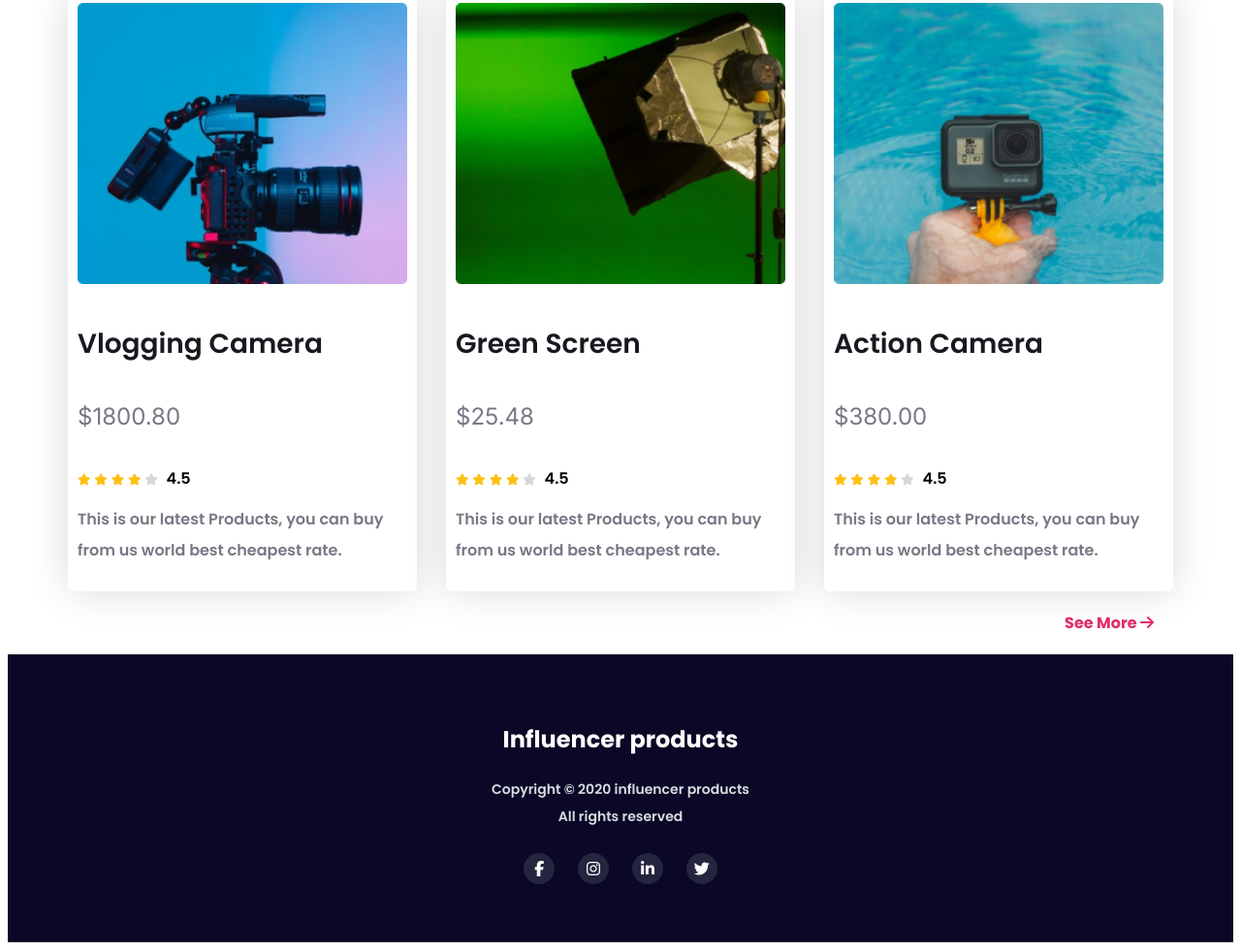
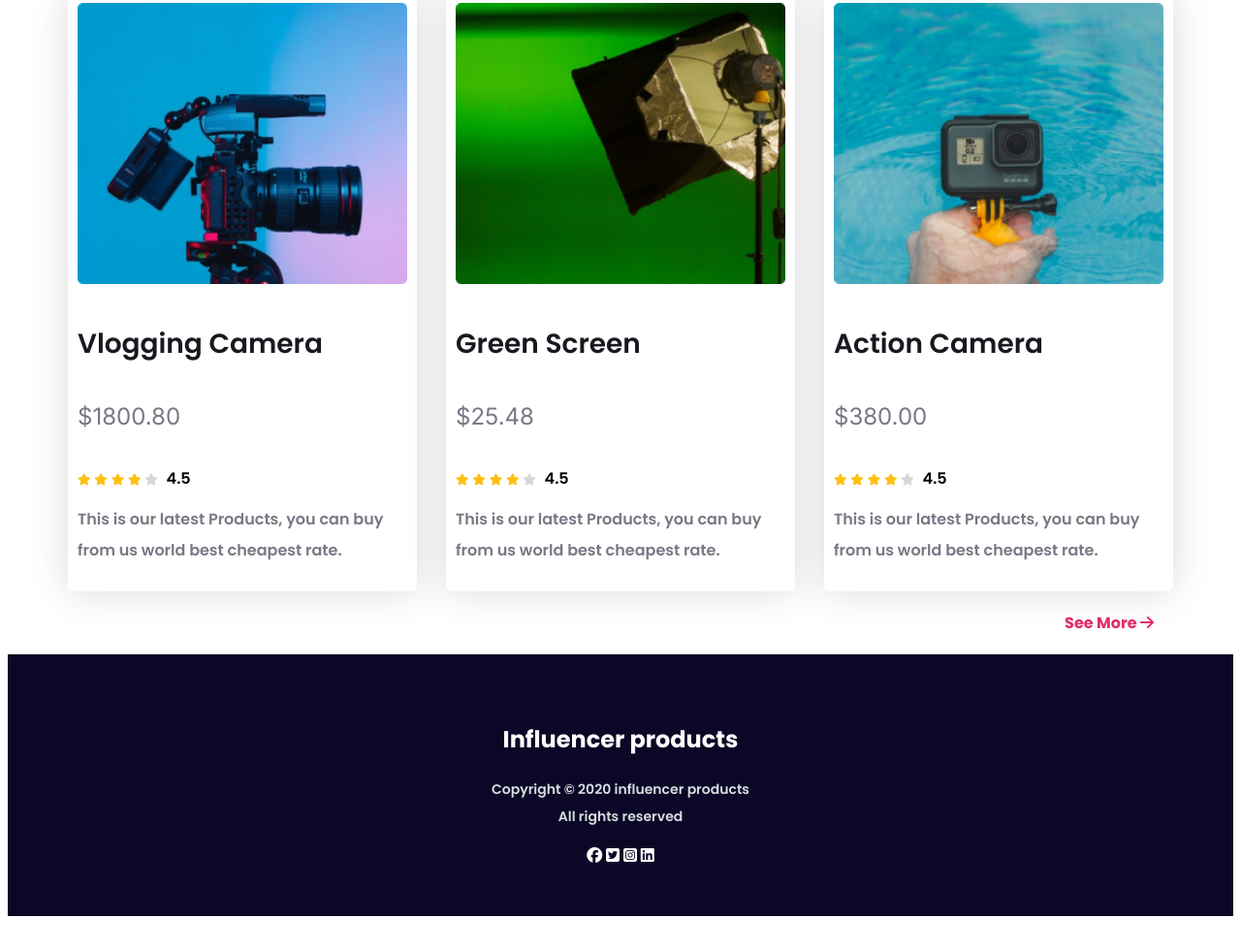
Before and after one commit to roxy1992/Influencer-Products-Assignment-2, a plain HTML site: page index.html in a window 1280 px wide. Shown: the part 2060-3040 px from the top of the page at 97% size. After the commit the page ends 3013 px from the top, so only its background shows below. Drawn offline with Linux system fonts and the light colour scheme.

Commit message:
edit footer

```diff
--- a/index.html
+++ b/index.html
@@ -252,10 +252,10 @@
                 <br> All rights reserved
             </p>
             <div class="socal-link">
-                <i class="fab fa-facebook-f icon"></i>
-                <i class="fab fa-instagram icon"></i>
-                <i class="fab fa-linkedin-in icon"></i>
-                <i class="fab fa-twitter icon"></i>
+                <i class="fab fa-facebook"></i>
+                <i class="fab fa-twitter-square"></i>
+                <i class="fab fa-instagram-square"></i>
+                <i class="fab fa-linkedin"></i>
             </div>
         </div>
     </footer>
--- a/style.css
+++ b/style.css
@@ -218,7 +218,7 @@ span{
     margin-top: 14px;
 }
  .socal-link .icon{
-   width: 32px;
+   width: 40px;
    height: 32px;
    color: #fff;
    background: #ffffff1e;
@@ -247,7 +247,7 @@ span{
         grid-template-columns: repeat(1, 1fr);
     }
 
-    .bannerimg-site-left, .btn{
+    .bannerimg-site-left, button{
         text-align: center;
         margin: 0 auto;
     }
```
